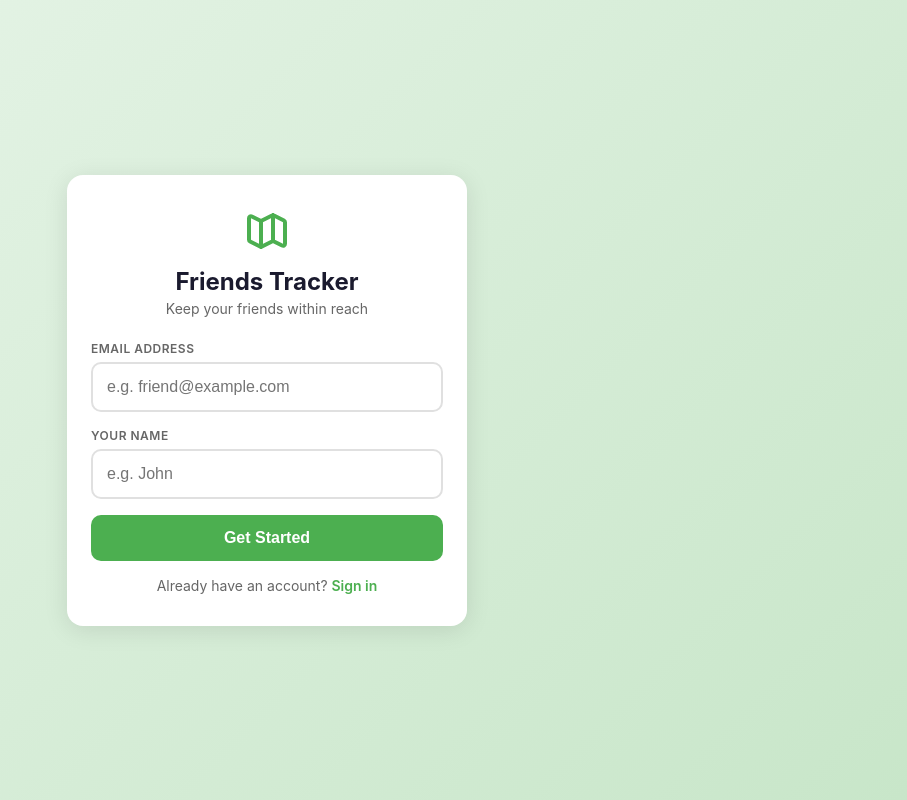
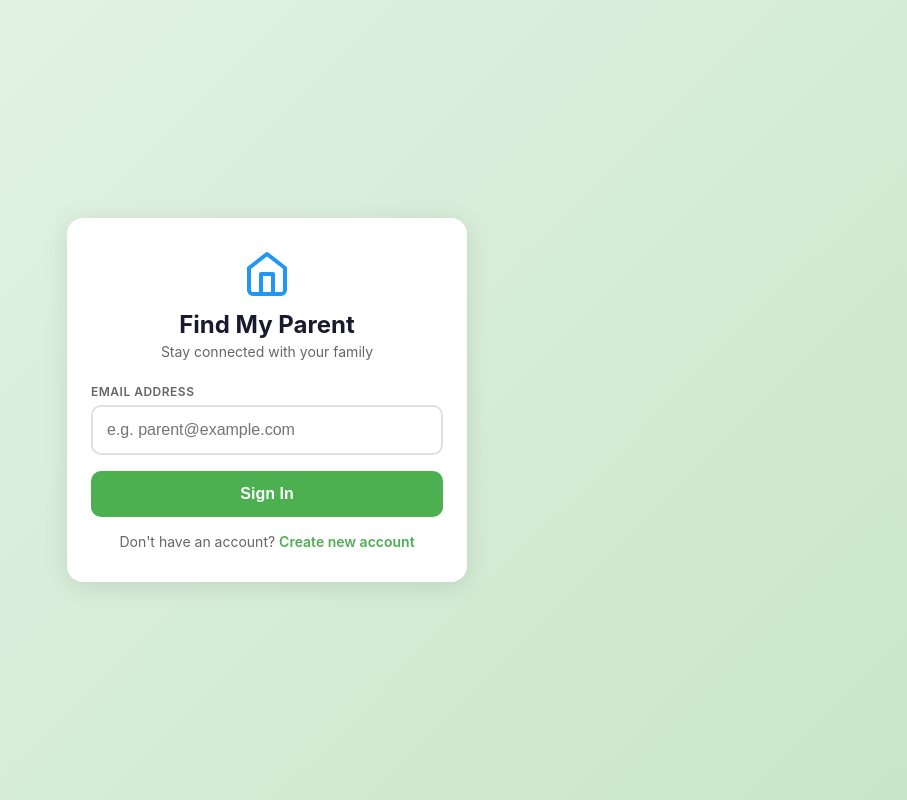
Before and after one commit to TY23232/friends-tracker, a website: page public/index.html in a window 1280 px wide. Shown: the whole page, without its empty margins (373-1280 px from the left). Drawn offline with Linux system fonts and the light colour scheme.

Commit message:
Change login to 'Find my parent' with blue theme

```diff
--- a/public/index.html
+++ b/public/index.html
@@ -3,7 +3,7 @@
 <head>
   <meta charset="UTF-8">
   <meta name="viewport" content="width=device-width, initial-scale=1.0, maximum-scale=1.0, user-scalable=no">
-  <title>Friends Tracker</title>
+  <title>Find My Parent</title>
   <link rel="stylesheet" href="/css/style.css">
   <link rel="manifest" href="/manifest.json">
   <link rel="apple-touch-icon" href="/icons/icon-192.png">
@@ -11,39 +11,25 @@
   <meta name="apple-mobile-web-app-status-bar-style" content="black-translucent">
 </head>
 <body>
-  <div class="auth-container">
+  <div class="auth-container blue-theme">
     <div class="auth-card">
       <div class="logo">
-        <svg width="48" height="48" viewBox="0 0 24 24" fill="none" stroke="#4CAF50" stroke-width="2" stroke-linecap="round" stroke-linejoin="round">
-          <path d="M9 20l-5.447-2.724A1 1 0 013 16.382V5.618a1 1 0 011.447-.894L9 7m0 13l6-3m-6 3V7m6 10l4.553 2.276A1 1 0 0021 18.382V7.618a1 1 0 00-.553-.894L15 4m0 13V4m0 0L9 7"/>
+        <svg width="48" height="48" viewBox="0 0 24 24" fill="none" stroke="#2196F3" stroke-width="2" stroke-linecap="round" stroke-linejoin="round">
+          <path d="M3 9l9-7 9 7v11a2 2 0 01-2 2H5a2 2 0 01-2-2z"/>
+          <polyline points="9 22 9 12 15 12 15 22"/>
         </svg>
-        <h1>Friends Tracker</h1>
-        <p>Keep your friends within reach</p>
+        <h1>Find My Parent</h1>
+        <p>Stay connected with your family</p>
       </div>
 
-      <div id="authForm">
-        <div class="form-group">
-          <label for="email">Email Address</label>
-          <input type="email" id="email" placeholder="e.g. friend@example.com" required>
-        </div>
-        <div class="form-group">
-          <label for="name">Your Name</label>
-          <input type="text" id="name" placeholder="e.g. John" required>
-        </div>
-        <button onclick="handleAuth()" class="btn-primary" id="authBtn">Get Started</button>
-        <p class="auth-switch">
-          Already have an account? <a href="#" onclick="toggleAuth()">Sign in</a>
-        </p>
-      </div>
-
-      <div id="signinForm" style="display:none">
+      <div id="signinForm">
         <div class="form-group">
           <label for="signinEmail">Email Address</label>
-          <input type="email" id="signinEmail" placeholder="e.g. friend@example.com" required>
+          <input type="email" id="signinEmail" placeholder="e.g. parent@example.com" required>
         </div>
-        <button onclick="handleSignIn()" class="btn-primary">Sign In</button>
+        <button onclick="handleSignIn()" class="btn-primary blue-btn">Sign In</button>
         <p class="auth-switch">
-          New here? <a href="#" onclick="toggleAuth()">Create account</a>
+          Don't have an account? <a href="/register.html">Create new account</a>
         </p>
       </div>
 
@@ -53,40 +39,7 @@
 
   <script src="/js/app.js"></script>
   <script>
-    function toggleAuth() {
-      document.getElementById('authForm').style.display =
-        document.getElementById('authForm').style.display === 'none' ? 'block' : 'none';
-      document.getElementById('signinForm').style.display =
-        document.getElementById('signinForm').style.display === 'none' ? 'block' : 'none';
-    }
-
-    async function handleAuth() {
-      const email = document.getElementById('email').value.trim();
-      const name = document.getElementById('name').value.trim();
-      const errorEl = document.getElementById('errorMsg');
-      errorEl.style.display = 'none';
-
-      if (!email || !name) {
-        errorEl.textContent = 'Please fill in all fields';
-        errorEl.style.display = 'block';
-        return;
-      }
-
-      try {
-        const res = await fetch(`${API}/api/register`, {
-          method: 'POST',
-          headers: { 'Content-Type': 'application/json' },
-          body: JSON.stringify({ email, name })
-        });
-        const data = await res.json();
-        if (!res.ok) throw new Error(data.error);
-        localStorage.setItem('user', JSON.stringify(data.user));
-        window.location.href = '/dashboard.html';
-      } catch (err) {
-        errorEl.textContent = err.message;
-        errorEl.style.display = 'block';
-      }
-    }
+    const API = window.location.origin;
 
     async function handleSignIn() {
       const email = document.getElementById('signinEmail').value.trim();
```
